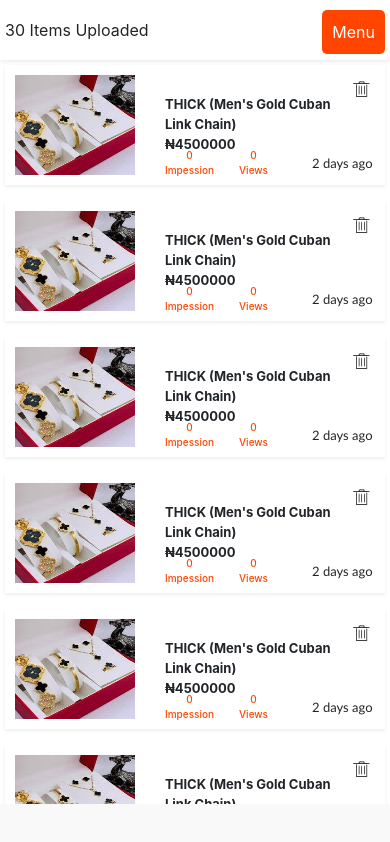
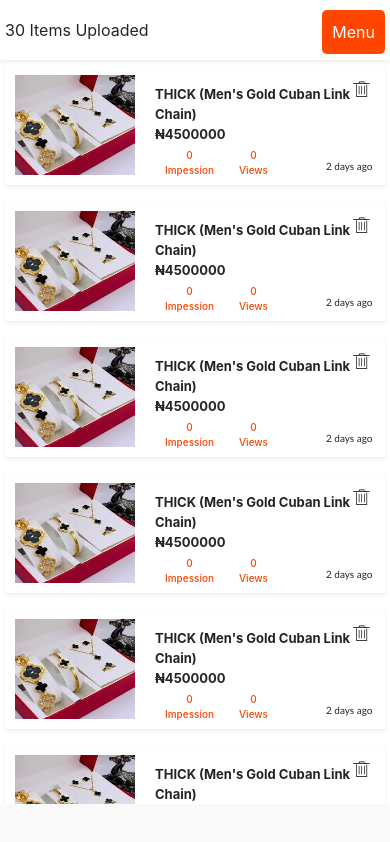
Before and after one commit to Achifa/campus-excpress-website, a React (Create React App) app in the folder app/: page /seller/shop in a window 390 px wide. Built offline with nearby package versions, Linux system fonts and the light colour scheme.

Commit message:
12th commit

```diff
--- a/app/src/styles/Seller/small-screen.css
+++ b/app/src/styles/Seller/small-screen.css
@@ -397,7 +397,7 @@
         cursor: pointer;
         position: relative;
         text-align: left;
-        padding: 20px 20px 20px 20px;
+        padding: 10px 10px 10px 10px;
         background-color: #fff;
 
     }
@@ -461,7 +461,7 @@
         position: absolute;
         height: fit-content;
         font-weight: 400;
-        font-size: small;
+        font-size: x-small;
         right: 2.5px;
         font-family: 'Gill Sans', 'Gill Sans MT', Calibri, 'Trebuchet MS', sans-serif;
         border-radius: 5px;
```
